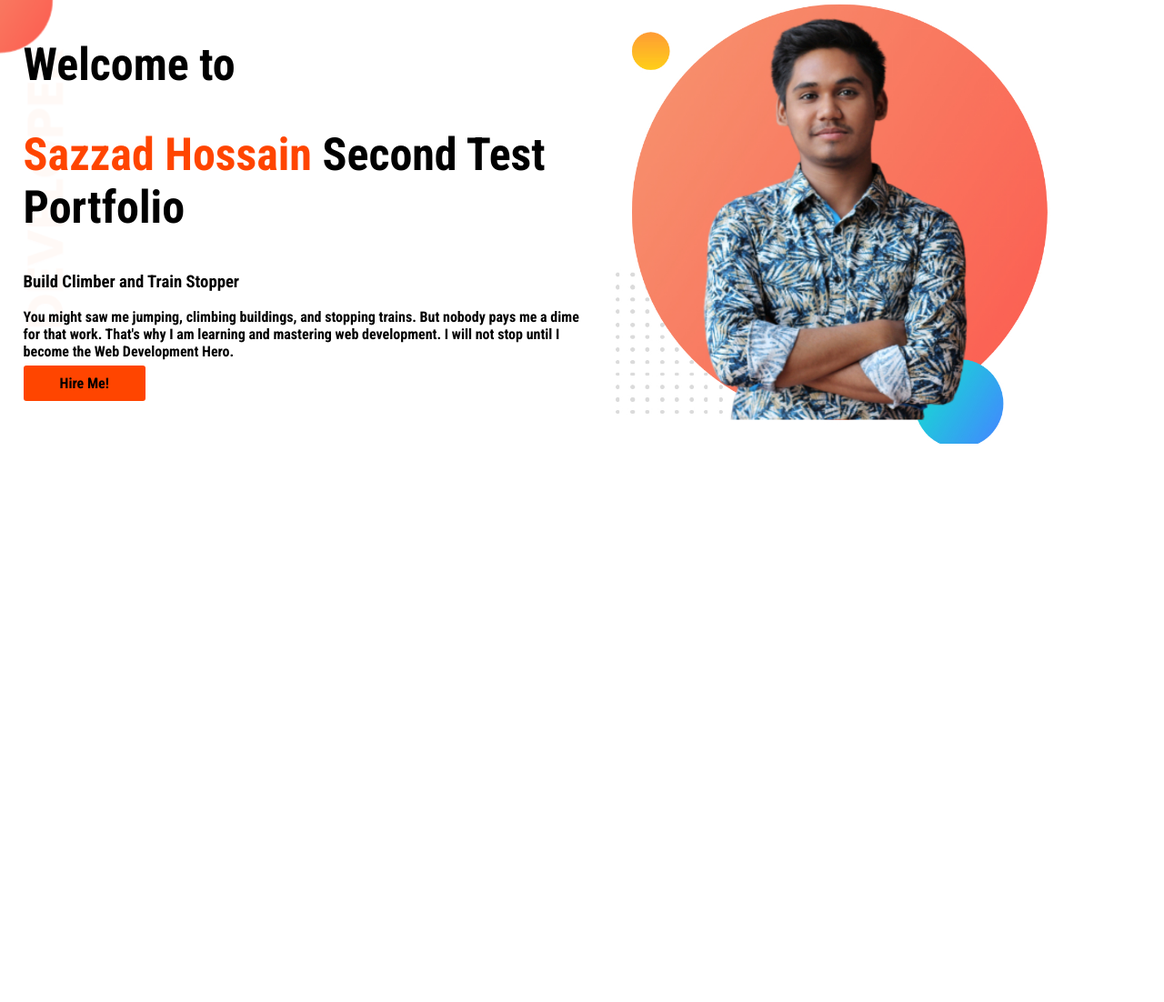
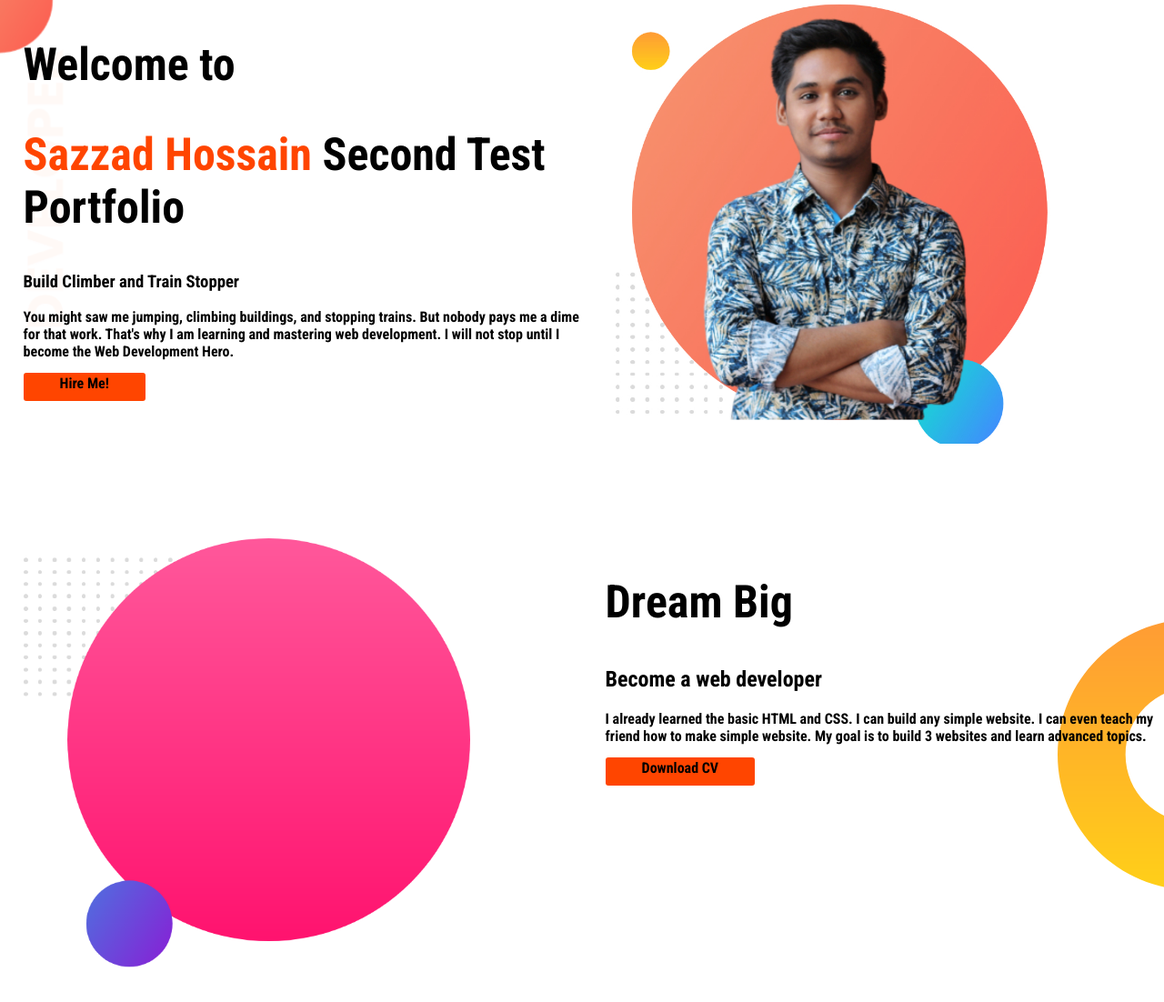
Before and after one commit to Sazzadweb/second, a plain HTML site: page index.html in a window 1280 px wide. Shown: the whole page at 91% size. Before the commit the page ends 800 px from the top, so only its background shows below. Drawn offline with Linux system fonts and the light colour scheme; a web font is replaced by a local one.

Commit message:
dream added

```diff
--- a/index.html
+++ b/index.html
@@ -25,11 +25,18 @@
     <div class="d1">
         <img src="img/sazzad.jpg" alt="">
     </div>
-
-
-
-
     </section>
 
+    <section class="db">
+        <div class="d1" >
+            <img src="img/my-bg2.png" alt="">
+        </div>
+        <div class="d1">
+            <H1>Dream Big</H1>
+            <h2>Become a web developer</h2>
+            <p>I already learned the basic HTML and CSS. I can build any simple website. I can even teach my friend how to make simple website. My goal is to build 3 websites and learn advanced topics.</p>
+            <a href="" target="blank" class="bt"> Download CV</a>
+        </div>
+    </section>
 </body>
 </html>
--- a/style.css
+++ b/style.css
@@ -8,6 +8,7 @@ h1{
 }
 section{
     display: flex;
+    margin-bottom: 100px;
 }
 .d1{
     width: 50%;
@@ -23,6 +24,8 @@ section{
    background-color:orangered;
    border-radius: 3px;
    color: black;
+   padding-top: 2px;
+   text-align: center;
 
 }
 .bi{
@@ -30,3 +33,8 @@ section{
    background-repeat: no-repeat;
 
 }
+.db{
+    background-image: url(img/dream-bg.png);
+    background-repeat: no-repeat;
+    background-position: right;
+}
```
